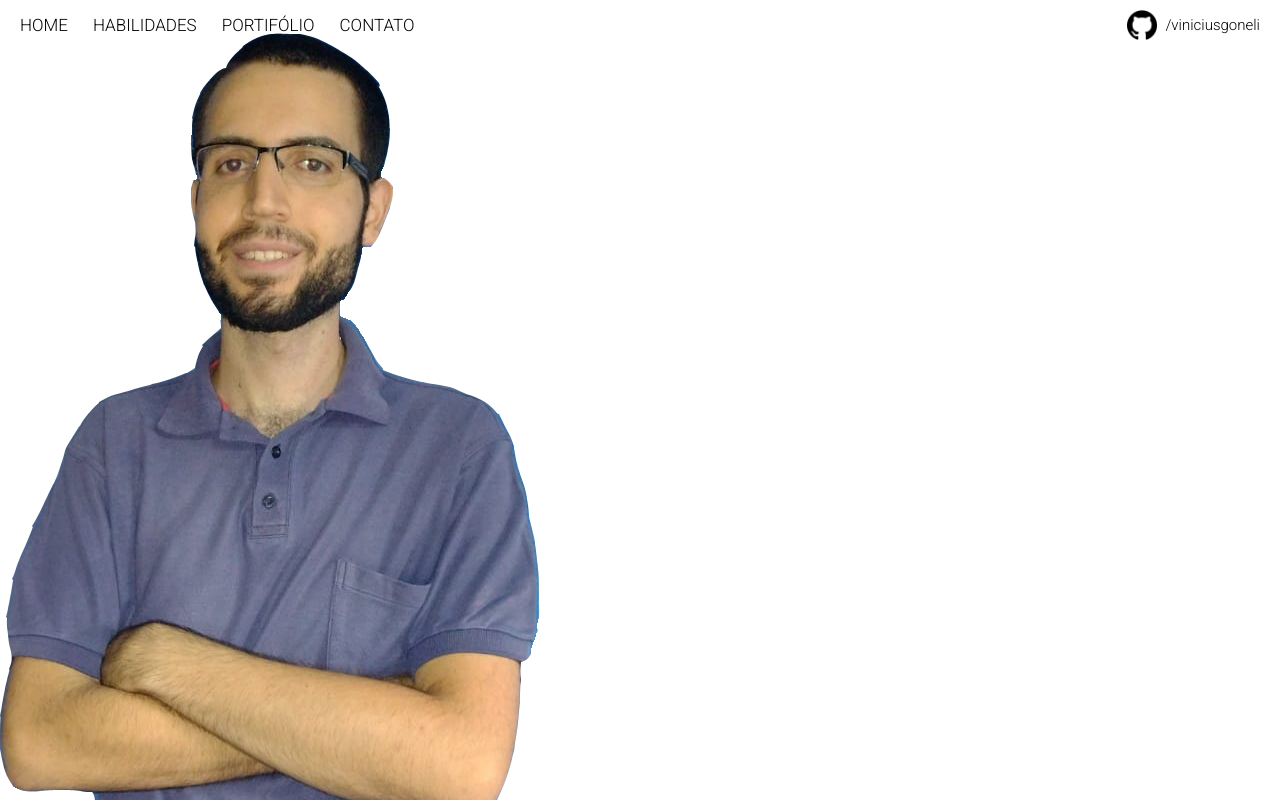
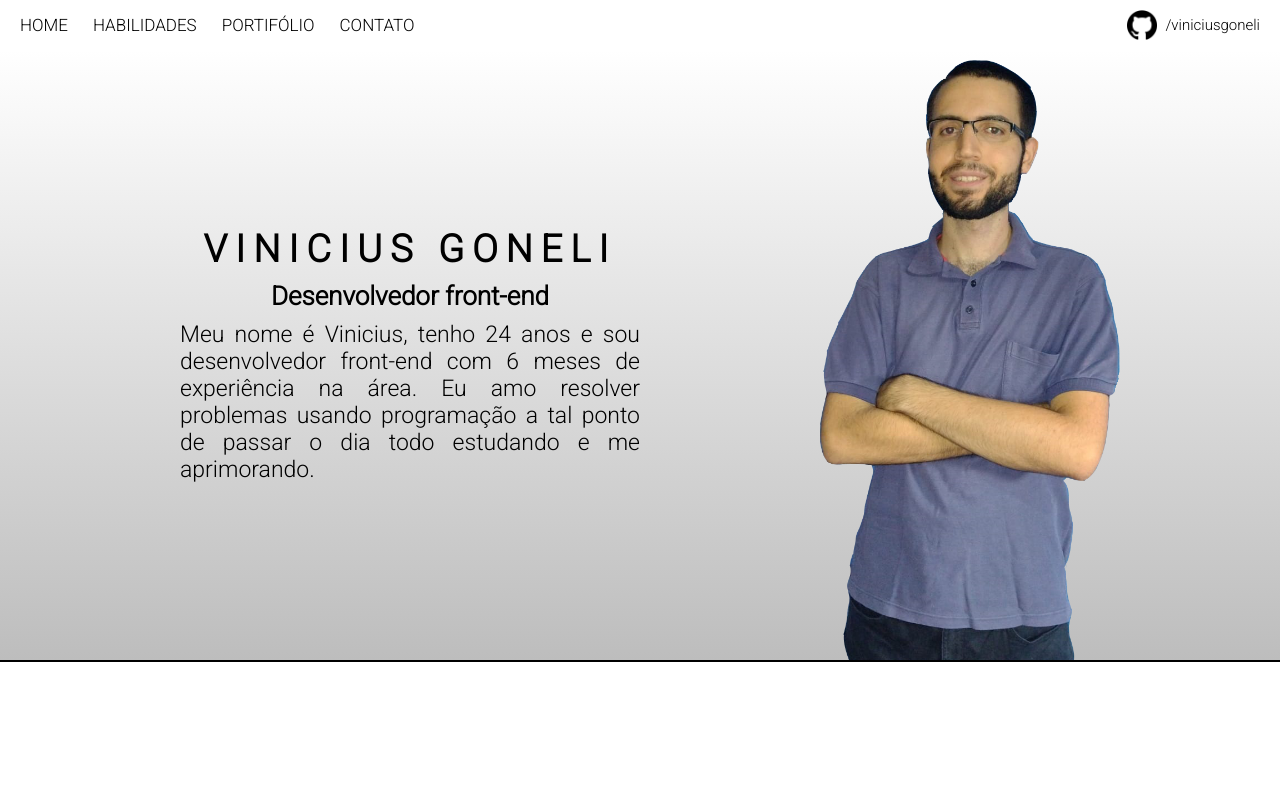
Before and after one commit to viniciusgoneli/portfolio-pessoal, a Next.js app: page / in a window 1280 px wide. Shown: the top 800 px of the page. Built offline with nearby package versions, Linux system fonts and the light colour scheme.

Commit message:
Created and implemented 'Banner.module.css'

```diff
--- a/components/Banner/Banner.jsx
+++ b/components/Banner/Banner.jsx
@@ -1,19 +1,20 @@
 import bannerImage from './../../public/images/banner-image.png'
 import Image from 'next/image'
+import styles from './Banner.module.css'
 
 function Banner(){
     const description = 'Meu nome é Vinicius, tenho 24 anos e sou desenvolvedor front-end com 6 meses de experiência na área. Eu amo resolver problemas usando programação a tal ponto de passar o dia todo estudando e me aprimorando.'
     return(
-        <section>
-            <div>
-                <div>
-                    <h1>Vinicius Goneli</h1>
-                    <h2>Desenvolvedor front-end</h2>
-                    <p>{description}</p>
+        <section className={styles.banner}>
+            <div className={styles.banner__titleDescriptionDiv}>
+                <div className={styles.titleDescriptionDiv__container}>
+                    <h1 className={styles.titleDescriptionDiv__title}>Vinicius Goneli</h1>
+                    <h2 className={styles.titleDescriptionDiv__subtitle}>Desenvolvedor front-end</h2>
+                    <p className={styles.titleDescriptionDiv__description}>{description}</p>
                 </div>
             </div>
-            <div>
-                <Image draggable={false} src={bannerImage} />
+            <div className={styles.banner__imgDiv}>
+                <Image draggable={false} src={bannerImage} width='300px' height='600px' />
             </div>
         </section>
     )
--- /dev/null
+++ b/components/Banner/Banner.module.css
@@ -0,0 +1,50 @@
+.banner{
+    background-image: linear-gradient(to top, rgb(189, 189, 189), white);
+    display: flex;
+    justify-content: space-evenly;
+    width: 100%;
+    flex-wrap: wrap;
+    margin-top: var(--navbar-height);
+    min-height: var(--banner-height);
+    border-bottom: 2px solid black;
+}
+
+.banner__titleDescriptionDiv{
+    display: flex;
+    width: 500px;
+    justify-content: center;
+    align-items: center;
+    padding: 60px 20px 60px 20px;
+}
+
+.titleDescriptionDiv__container{
+    width: 100%;
+}
+
+.titleDescriptionDiv__title{
+    font-size: 3.8rem;
+    margin-bottom: 10px;
+    width: 100%;
+    text-transform: uppercase;
+    letter-spacing: 8px;
+    text-align: center;
+}
+
+.titleDescriptionDiv__subtitle{
+    font-size: 2.6rem;
+    margin-bottom: 10px;
+    text-align: center;
+}
+
+.titleDescriptionDiv__description{
+    font-size: 2.3rem;
+    text-align: justify;
+    overflow-wrap: break-word;
+}
+
+.banner__imgDiv{
+    display: flex;
+    justify-content: center;
+    align-items: flex-end;
+    height: var(--banner-height);
+}
```
